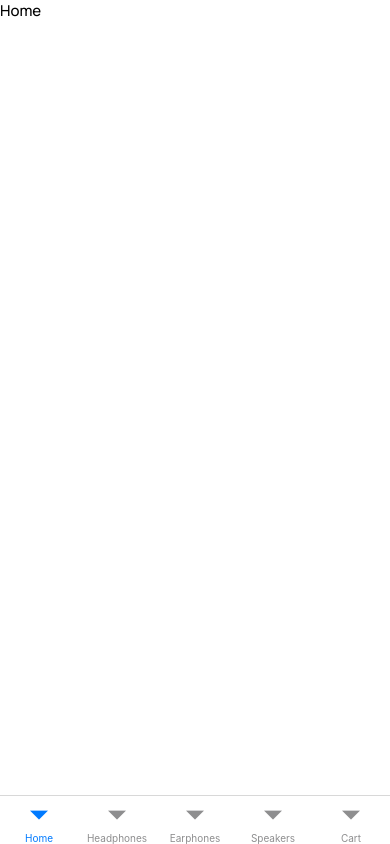
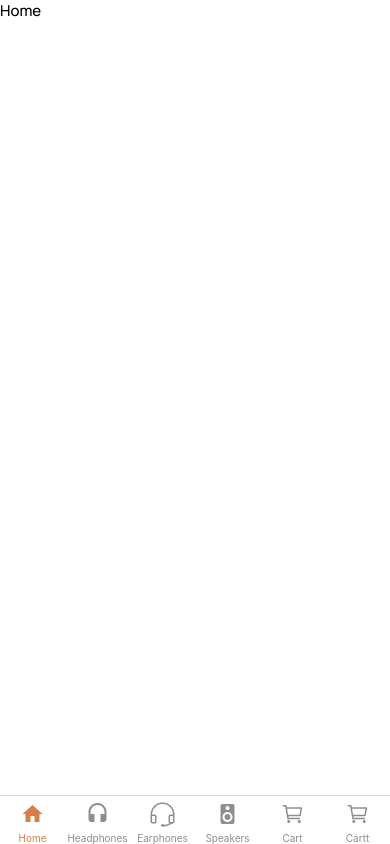
Before and after one commit to webkawsar/react-native-ecommerce-audio-app, a React Native app: screen / in a window 390 px wide. Built offline with nearby package versions, Linux system fonts and the light colour scheme.

Commit message:
added bottom stack navigation icon

```diff
--- a/src/navigation/index.js
+++ b/src/navigation/index.js
@@ -1,3 +1,8 @@
+import {
+    Ionicons,
+    MaterialCommunityIcons,
+    SimpleLineIcons
+} from "@expo/vector-icons";
 import { createBottomTabNavigator } from "@react-navigation/bottom-tabs";
 import { DefaultTheme, NavigationContainer } from "@react-navigation/native";
 import { createNativeStackNavigator } from "@react-navigation/native-stack";
@@ -9,6 +14,7 @@ import Earphones from "../screens/Earphones";
 import Headphones from "../screens/Headphones";
 import Home from "../screens/Home";
 import Speakers from "../screens/Speakers";
+import { colors } from "../theme/colors";
 
 const theme = {
   ...DefaultTheme,
@@ -67,35 +73,110 @@ function CartStackScreens() {
   );
 }
 
+const TabBarIcon = ({ fontFamily, name, color }) => {
+  if (fontFamily === "MaterialCommunityIcons") {
+    return <MaterialCommunityIcons name={name} size={24} color={color} />;
+  } else if (fontFamily === "Ionicons") {
+    return <Ionicons name={name} size={24} color={color} />;
+  } else if (fontFamily === "SimpleLineIcons") {
+    return <SimpleLineIcons name={name} size={24} color={color} />;
+  }
+};
+
 const Tab = createBottomTabNavigator();
 const Navigation = () => {
   return (
     <>
       <NavigationContainer theme={theme}>
-        <Tab.Navigator screenOptions={{ headerShown: false }}>
+        <Tab.Navigator
+          initialRouteName="Home"
+          screenOptions={{
+            headerShown: false,
+            tabBarActiveTintColor: colors.primary,
+          }}
+        >
           <Tab.Screen
-            options={{ title: "Home" }}
+            options={{
+              title: "Home",
+              tabBarIcon: ({ color }) => (
+                <TabBarIcon
+                  fontFamily={"MaterialCommunityIcons"}
+                  name="home"
+                  color={color}
+                />
+              ),
+            }}
             name="Main"
             component={HomeStackScreen}
           />
           <Tab.Screen
-            options={{ title: "Headphones" }}
+            options={{
+              title: "Headphones",
+              tabBarIcon: ({ color }) => (
+                <TabBarIcon
+                  fontFamily={"MaterialCommunityIcons"}
+                  name="headphones"
+                  color={color}
+                />
+              ),
+            }}
             name="HeadphonesTab"
             component={HeadphonesStackScreens}
           />
           <Tab.Screen
-            options={{ title: "Earphones" }}
+            options={{
+              title: "Earphones",
+              tabBarIcon: ({ color }) => (
+                <TabBarIcon
+                  fontFamily={'SimpleLineIcons'}
+                  name="earphones-alt"
+                  color={color}
+                />
+              ),
+            }}
             name="EarphonesTab"
             component={EarphonesStackScreens}
           />
           <Tab.Screen
-            options={{ title: "Speakers" }}
+            options={{
+              title: "Speakers",
+              tabBarIcon: ({ color }) => (
+                <TabBarIcon
+                  fontFamily={"MaterialCommunityIcons"}
+                  name="speaker"
+                  color={color}
+                />
+              ),
+            }}
             name="SpeakersTab"
             component={SpeakersStackScreens}
           />
           <Tab.Screen
-            options={{ title: "Cart" }}
+            options={{
+              title: "Cart",
+              tabBarIcon: ({ color }) => (
+                <TabBarIcon
+                  fontFamily={'Ionicons'}
+                  name="cart-outline"
+                  color={color}
+                />
+              ),
+            }}
             name="CartTab"
+            component={CartStackScreens}
+          />
+          <Tab.Screen
+            options={{
+              title: "Cartt",
+              tabBarIcon: ({ color }) => (
+                <TabBarIcon
+                  fontFamily={'Ionicons'}
+                  name="cart-outline"
+                  color={color}
+                />
+              ),
+            }}
+            name="CartT"
             component={CartStackScreens}
           />
         </Tab.Navigator>
```
